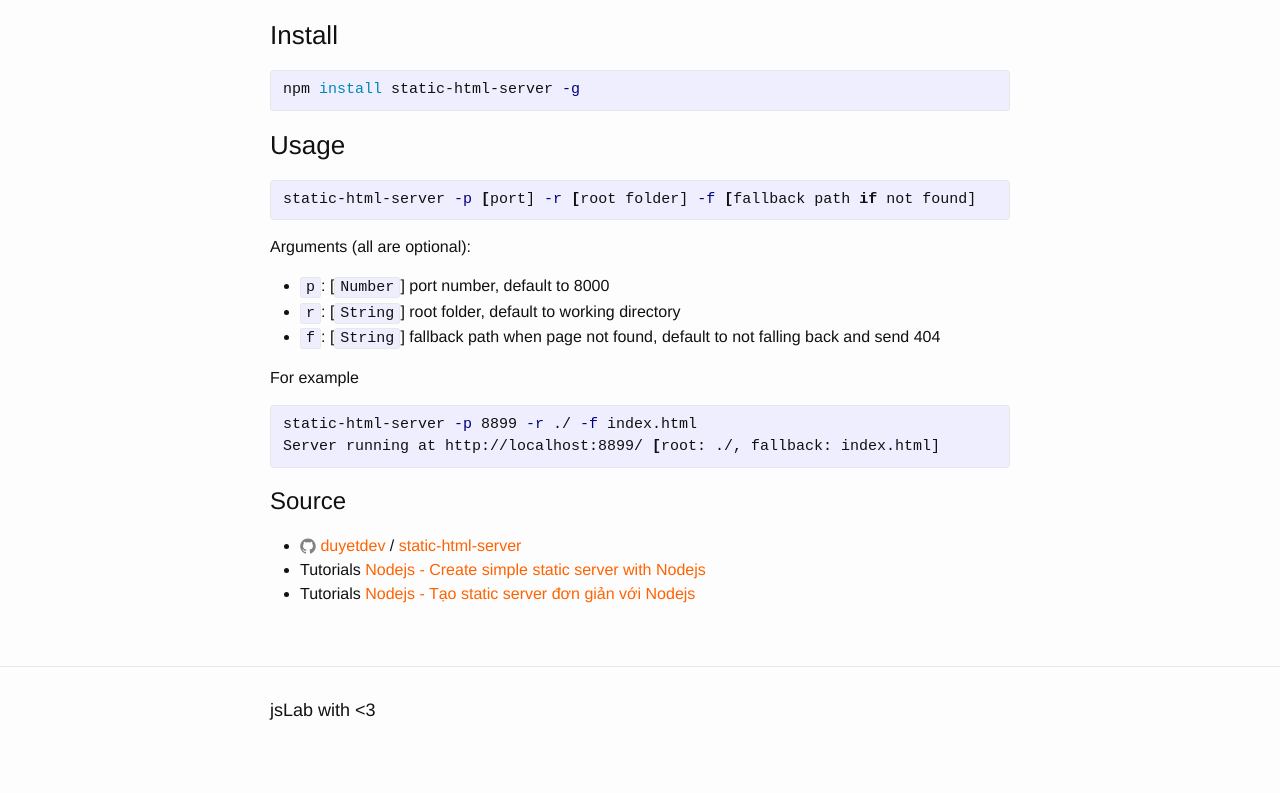
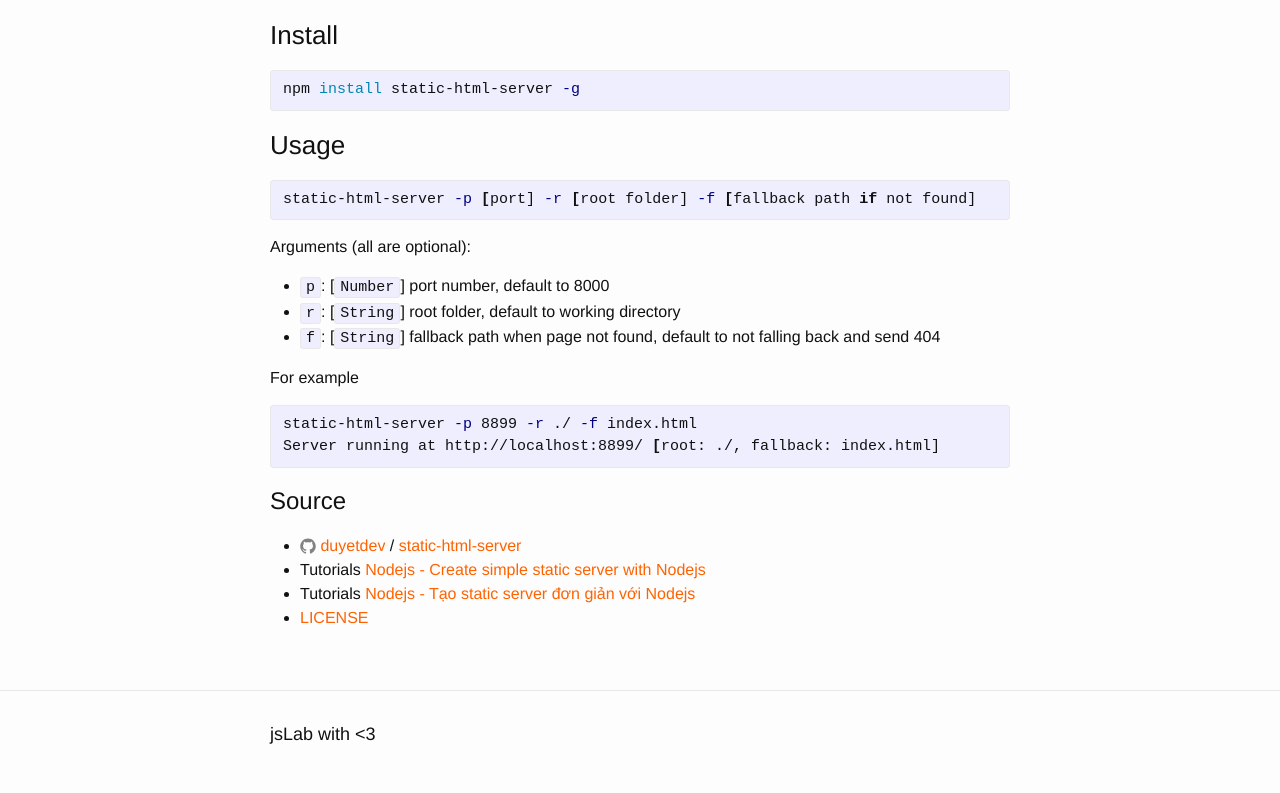
Before and after one commit to duyet/blog.jslab.xyz, a Jekyll site: the page built from _posts/2015-11-16-static-html-server.md, in a window 1280 px wide. Shown: the part 589-1382 px from the top of the page. Built offline with Jekyll 4.4.1, drawn with Linux system fonts in a browser that asks for light colours; before the commit the page ends 1358 px from its top, so only the background shows below that.

Commit message:
Add license static-html-server

```diff
--- a/_posts/2015-11-16-static-html-server.md
+++ b/_posts/2015-11-16-static-html-server.md
@@ -42,3 +42,4 @@ Server running at http://localhost:8899/ [root: ./, fallback: index.html]
 * {% include icon-github.html username="duyetdev" %} / [static-html-server](http://github.com/duyetdev/static-html-server)
 * Tutorials [Nodejs - Create simple static server with Nodejs](http://blog.duyetdev.com/2015/08/nodejs-create-simple-static-server-with.html?utm_source=duyetdev_blog&utm_medium=local_click&utm_campaign=duyetdev_blog)
 * Tutorials [Nodejs - Tạo static server đơn giản với Nodejs](http://blog.duyetdev.com/2015/08/tao-server-static-don-gian-bang-nodejs.html?utm_source=duyetdev_blog&utm_medium=local_click&utm_campaign=duyetdev_blog)
+* [LICENSE](https://github.com/duyetdev/static-html-server/blob/master/LICENSE)
```
